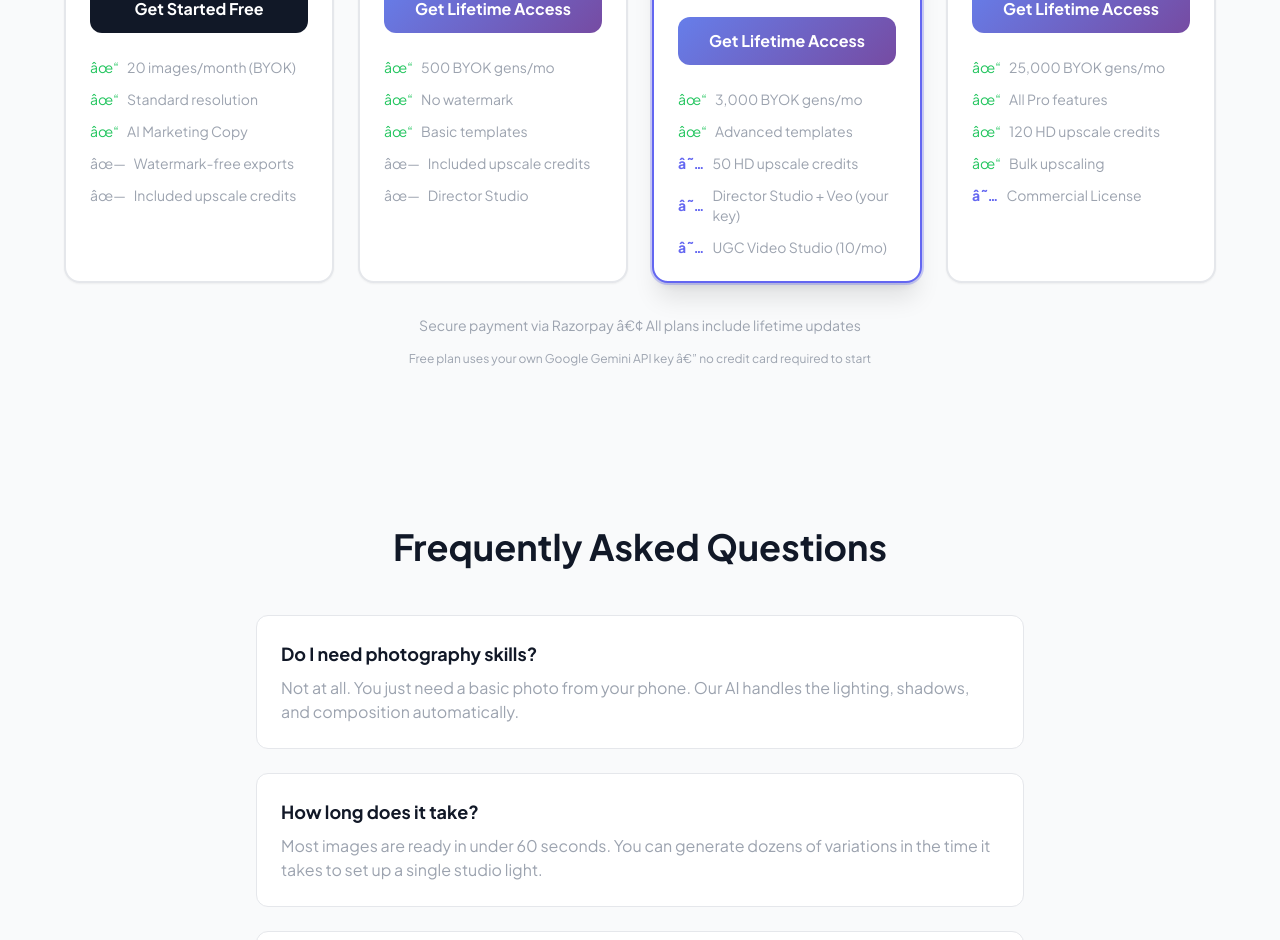
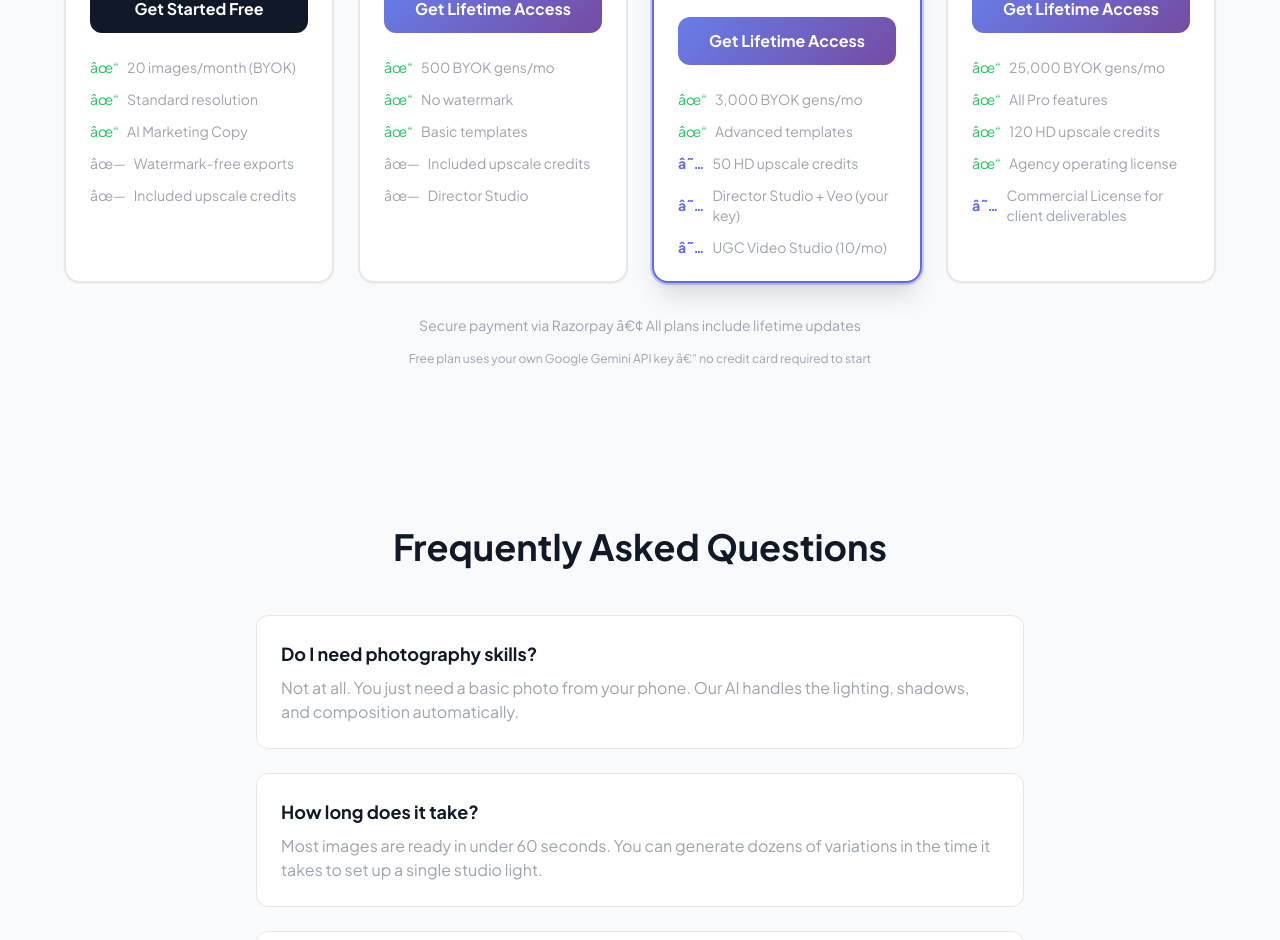
Before and after one commit to tonyjvelloor/AiProdgen, a website: page public/index.html in a window 1280 px wide. Shown: the part 8703-9643 px from the top of the page. Drawn offline with nearby package versions, Linux system fonts and the light colour scheme; no server answers.

Commit message:
fix marketing page accuracy and HTML structure

```diff
--- a/public/index.html
+++ b/public/index.html
@@ -278,10 +278,6 @@
             </div>
         </div>
     </nav>
-
-    <!-- Hero Section (Consolidated) -->
-
-    </section>
 
     <!-- Hero Section -->
     <section class="py-16 md:py-24 px-4 bg-gradient-to-b from-white to-gray-50">
@@ -1104,9 +1100,9 @@
                         </li>
                         <li class="flex items-center gap-2"><span class="text-green-500">✓</span> 120 HD upscale
                             credits</li>
-                        <li class="flex items-center gap-2"><span class="text-green-500">✓</span> Bulk upscaling</li>
+                        <li class="flex items-center gap-2"><span class="text-green-500">✓</span> Agency operating license</li>
                         <li class="flex items-center gap-2"><span class="text-indigo-500 font-bold">★</span> Commercial
-                            License</li>
+                            License for client deliverables</li>
                     </ul>
                 </div>
             </div>
```
